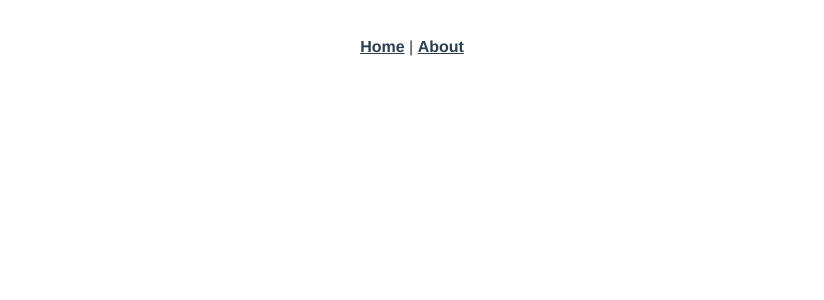
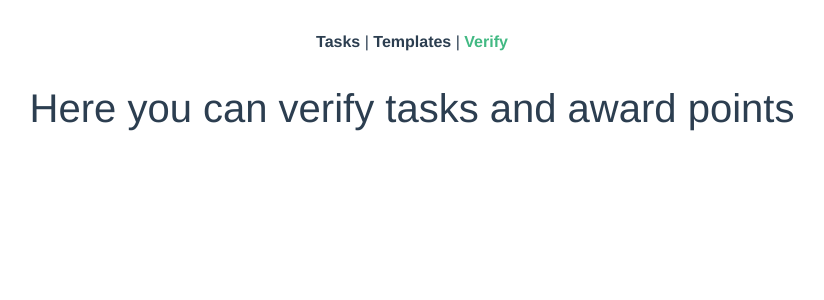
Before and after one commit to bierteam/housekeeping-pwa, a Vue app in the folder frontend/: page /verify in a window 1280 px wide. Shown: the top 300 px of the page, without its empty margins (228-1052 px from the left). Built offline with nearby package versions, Linux system fonts and the light colour scheme.

Commit message:
Bootstrap

```diff
--- a/frontend/package.json
+++ b/frontend/package.json
@@ -7,9 +7,11 @@
     "test": "npm run lint"
   },
   "dependencies": {
+    "bootstrap": "^4.4.1",
+    "bootstrap-vue": "^2.11.0",
     "core-js": "3.6.5",
     "register-service-worker": "1.7.1",
-    "vue": "2.6.11",
+    "vue": "^2.6.11",
     "vue-router": "3.1.6",
     "vuex": "3.1.3"
   },
--- a/frontend/src/App.vue
+++ b/frontend/src/App.vue
@@ -1,8 +1,9 @@
 <template>
   <div id="app">
     <div id="nav">
-      <router-link to="/">Home</router-link> |
-      <router-link to="/about">About</router-link>
+      <router-link to="/">Tasks</router-link> |
+      <router-link to="/templates">Templates</router-link> |
+      <router-link to="/verify">Verify</router-link>
     </div>
     <router-view/>
   </div>
--- a/frontend/src/components/HelloWorld.vue
+++ /dev/null
@@ -1,61 +0,0 @@
-<template>
-  <div class="hello">
-    <h1>{{ msg }}</h1>
-    <p>
-      For a guide and recipes on how to configure / customize this project,<br>
-      check out the
-      <a href="https://cli.vuejs.org" target="_blank" rel="noopener">vue-cli documentation</a>.
-    </p>
-    <h3>Installed CLI Plugins</h3>
-    <ul>
-      <li><a href="https://github.com/vuejs/vue-cli/tree/dev/packages/%40vue/cli-plugin-babel" target="_blank" rel="noopener">babel</a></li>
-      <li><a href="https://github.com/vuejs/vue-cli/tree/dev/packages/%40vue/cli-plugin-pwa" target="_blank" rel="noopener">pwa</a></li>
-      <li><a href="https://github.com/vuejs/vue-cli/tree/dev/packages/%40vue/cli-plugin-router" target="_blank" rel="noopener">router</a></li>
-      <li><a href="https://github.com/vuejs/vue-cli/tree/dev/packages/%40vue/cli-plugin-vuex" target="_blank" rel="noopener">vuex</a></li>
-      <li><a href="https://github.com/vuejs/vue-cli/tree/dev/packages/%40vue/cli-plugin-eslint" target="_blank" rel="noopener">eslint</a></li>
-    </ul>
-    <h3>Essential Links</h3>
-    <ul>
-      <li><a href="https://vuejs.org" target="_blank" rel="noopener">Core Docs</a></li>
-      <li><a href="https://forum.vuejs.org" target="_blank" rel="noopener">Forum</a></li>
-      <li><a href="https://chat.vuejs.org" target="_blank" rel="noopener">Community Chat</a></li>
-      <li><a href="https://twitter.com/vuejs" target="_blank" rel="noopener">Twitter</a></li>
-      <li><a href="https://news.vuejs.org" target="_blank" rel="noopener">News</a></li>
-    </ul>
-    <h3>Ecosystem</h3>
-    <ul>
-      <li><a href="https://router.vuejs.org" target="_blank" rel="noopener">vue-router</a></li>
-      <li><a href="https://vuex.vuejs.org" target="_blank" rel="noopener">vuex</a></li>
-      <li><a href="https://github.com/vuejs/vue-devtools#vue-devtools" target="_blank" rel="noopener">vue-devtools</a></li>
-      <li><a href="https://vue-loader.vuejs.org" target="_blank" rel="noopener">vue-loader</a></li>
-      <li><a href="https://github.com/vuejs/awesome-vue" target="_blank" rel="noopener">awesome-vue</a></li>
-    </ul>
-  </div>
-</template>
-
-<script>
-export default {
-  name: 'HelloWorld',
-  props: {
-    msg: String
-  }
-}
-</script>
-
-<!-- Add "scoped" attribute to limit CSS to this component only -->
-<style scoped>
-h3 {
-  margin: 40px 0 0;
-}
-ul {
-  list-style-type: none;
-  padding: 0;
-}
-li {
-  display: inline-block;
-  margin: 0 10px;
-}
-a {
-  color: #42b983;
-}
-</style>
--- /dev/null
+++ b/frontend/src/components/Return.vue
@@ -0,0 +1,32 @@
+<template>
+  <div class="msg">
+    <h1>{{ msg }}</h1>
+  </div>
+</template>
+
+<script>
+export default {
+  name: 'Return',
+  props: {
+    msg: String
+  }
+}
+</script>
+
+<!-- Add "scoped" attribute to limit CSS to this component only -->
+<style scoped>
+h3 {
+  margin: 40px 0 0;
+}
+ul {
+  list-style-type: none;
+  padding: 0;
+}
+li {
+  display: inline-block;
+  margin: 0 10px;
+}
+a {
+  color: #42b983;
+}
+</style>
--- a/frontend/src/router/index.js
+++ b/frontend/src/router/index.js
@@ -1,22 +1,37 @@
 import Vue from 'vue'
 import VueRouter from 'vue-router'
-import Home from '../views/Home.vue'
+import { BootstrapVue, IconsPlugin } from 'bootstrap-vue'
+import Tasks from '../views/Tasks.vue'
+import 'bootstrap/dist/css/bootstrap.css'
+import 'bootstrap-vue/dist/bootstrap-vue.css'
 
 Vue.use(VueRouter)
+// Install BootstrapVue
+Vue.use(BootstrapVue)
+// Optionally install the BootstrapVue icon components plugin
+Vue.use(IconsPlugin)
 
 const routes = [
   {
     path: '/',
-    name: 'Home',
-    component: Home
+    name: 'Tasks',
+    component: Tasks
   },
   {
-    path: '/about',
-    name: 'About',
+    path: '/templates',
+    name: 'Templates',
     // route level code-splitting
-    // this generates a separate chunk (about.[hash].js) for this route
+    // this generates a separate chunk (templates.[hash].js) for this route
     // which is lazy-loaded when the route is visited.
-    component: () => import(/* webpackChunkName: "about" */ '../views/About.vue')
+    component: () => import(/* webpackChunkName: "about" */ '../views/Templates.vue')
+  },
+  {
+    path: '/verify',
+    name: 'Verify',
+    // route level code-splitting
+    // this generates a separate chunk (templates.[hash].js) for this route
+    // which is lazy-loaded when the route is visited.
+    component: () => import(/* webpackChunkName: "about" */ '../views/Verify.vue')
   }
 ]
 
--- a/frontend/src/views/About.vue
+++ /dev/null
@@ -1,5 +0,0 @@
-<template>
-  <div class="about">
-    <h1>This is an about page</h1>
-  </div>
-</template>
--- a/frontend/src/views/Home.vue
+++ /dev/null
@@ -1,18 +0,0 @@
-<template>
-  <div class="home">
-    <img alt="Vue logo" src="../assets/logo.png">
-    <HelloWorld msg="Welcome to Your Vue.js App"/>
-  </div>
-</template>
-
-<script>
-// @ is an alias to /src
-import HelloWorld from '@/components/HelloWorld.vue'
-
-export default {
-  name: 'Home',
-  components: {
-    HelloWorld
-  }
-}
-</script>
--- /dev/null
+++ b/frontend/src/views/Tasks.vue
@@ -0,0 +1,17 @@
+<template>
+  <div class="tasks">
+    <Return msg="Bericht vanuit tasks"/>
+  </div>
+</template>
+
+<script>
+// @ is an alias to /src
+import Return from '@/components/Return.vue'
+
+export default {
+  name: 'Tasks',
+  components: {
+    Return
+  }
+}
+</script>
--- /dev/null
+++ b/frontend/src/views/Templates.vue
@@ -0,0 +1,5 @@
+<template>
+  <div class="templates">
+    <h1>Here you can create templates</h1>
+  </div>
+</template>
--- /dev/null
+++ b/frontend/src/views/Verify.vue
@@ -0,0 +1,5 @@
+<template>
+  <div class="templates">
+    <h1>Here you can verify tasks and award points</h1>
+  </div>
+</template>
```
Also changed, not shown: 2 other files (tests, documents, lock files or other folders).
